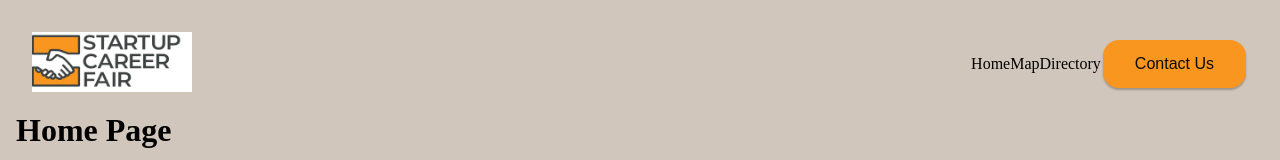
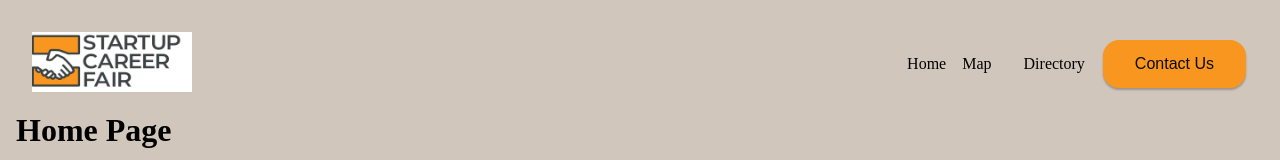
Before and after one commit to rena987/scfwebsite, a Next.js app: page / in a window 1280 px wide. Shown: the top 160 px of the page. Built offline with nearby package versions, Linux system fonts and the light colour scheme.

Commit message:
nav bar spacing

```diff
--- a/pages/navbar.tsx
+++ b/pages/navbar.tsx
@@ -12,8 +12,8 @@ export function Navbar() {
           </div>
           <div className={styles.navlinkContainer}>
             <NavLink to="/home">Home</NavLink>
-            <NavLink to="/map">Map</NavLink>
-            <NavLink to="/directory">Directory</NavLink>
+            <NavLink to="/map" className={styles.navLink}>Map</NavLink>
+            <NavLink to="/directory"className={styles.navLink}>Directory</NavLink>
             <NavLink to="/contactus">
               <button className={styles.myButton}>Contact Us</button>
             </NavLink>
--- a/styles/Home.module.css
+++ b/styles/Home.module.css
@@ -18,6 +18,11 @@
   align-items: center;
   word-spacing : .8 em;
 
+}
+
+.navLink{
+  padding-left: 1rem;
+  padding-right: 1rem;
 }
 
 
```
